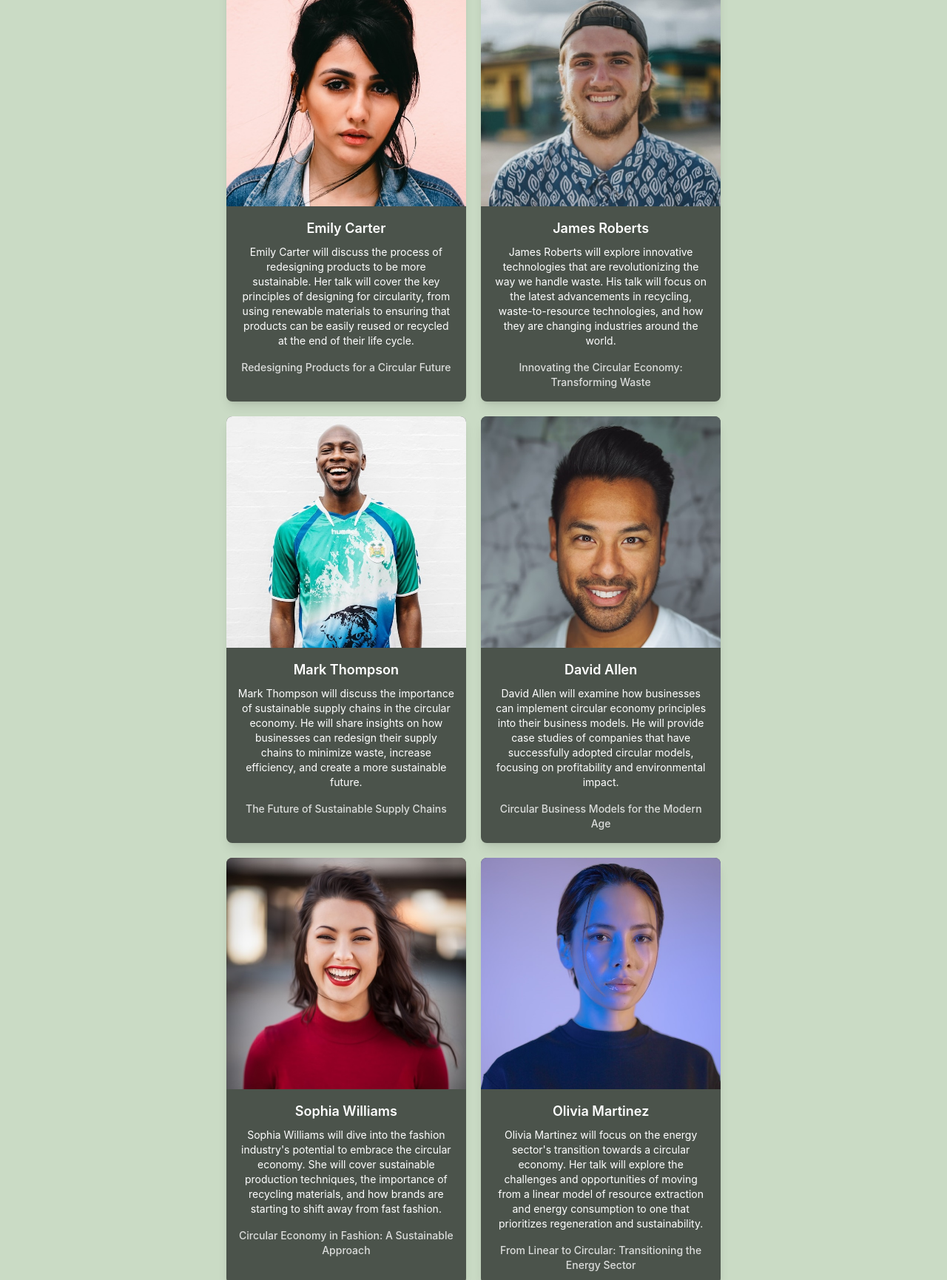
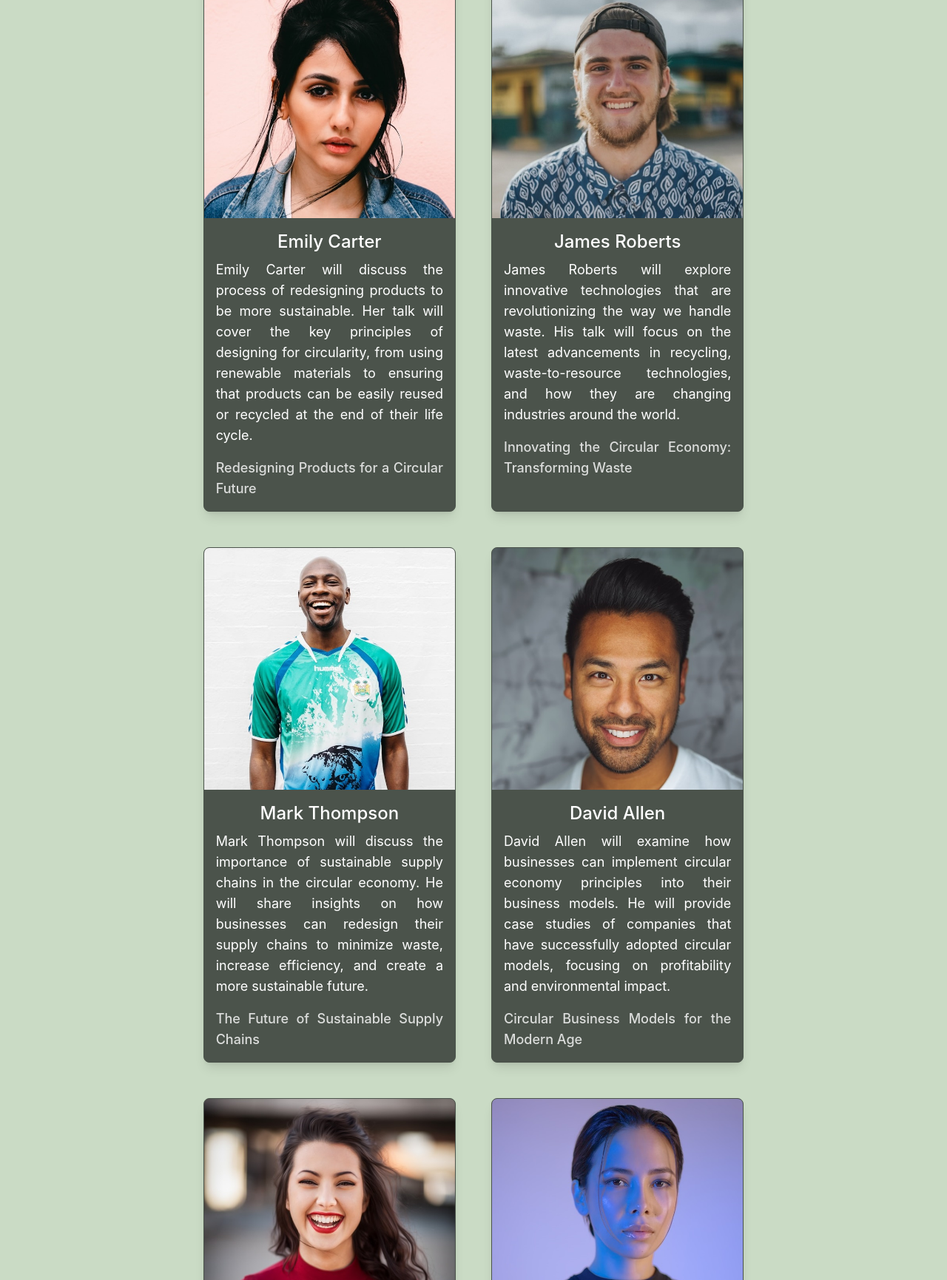
Before and after one commit to gruguuoc/circular-economy-tailwind, a website built with Parcel: page uoc-boilerplate-master/src/speakers.html in a window 1280 px wide. Shown: the part 262-1993 px from the top of the page at 74% size. Built offline with nearby package versions, Linux system fonts and the light colour scheme.

Commit message:
working on speakers page

```diff
--- a/uoc-boilerplate-master/package.json
+++ b/uoc-boilerplate-master/package.json
@@ -47,5 +47,8 @@
     "sass": "^1.89.0",
     "sharp": "^0.33.5",
     "tailwindcss": "^3.4.17"
+  },
+  "dependencies": {
+    "@tailwindcss/container-queries": "^0.1.1"
   }
 }
--- a/uoc-boilerplate-master/src/assets/styles/_variables.scss
+++ b/uoc-boilerplate-master/src/assets/styles/_variables.scss
@@ -6,7 +6,7 @@ $font-family-sans-serif: -apple-system, BlinkMacSystemFont, "Segoe UI", Roboto,
 $font-family-serif: "Georgia", "Times New Roman", serif;
 
 $uoc-corporate: #000078;
-$uoc-masterbrand: #73edff;
-$uoc-bg: color.scale($uoc-masterbrand, $lightness: 70%);
+$uoc-strong-green: #73edff;
+$uoc-bg: color.scale($uoc-strong-green, $lightness: 70%);
 
 $mqMinWidth: 420px;
--- a/uoc-boilerplate-master/src/assets/styles/main.scss
+++ b/uoc-boilerplate-master/src/assets/styles/main.scss
@@ -19,13 +19,22 @@
 // @import "@some-company/some-node-module";
 
 /**
-*
 * Importing Tailwind CSS layers
 */
-
 @tailwind base;
 @tailwind components;
 @tailwind utilities;
+
+/**
+* Importing Google Font Families
+*/
+@import url('https://fonts.googleapis.com/css2?family=Archivo+Black&family=Inter:ital,opsz,wght@0,14..32,100..900;1,14..32,100..900&family=Merriweather:ital,opsz,wght@0,18..144,300..900;1,18..144,300..900&display=swap');
+
+/*
+** Importing Bootstrap Icons
+ * Note: This is totally independent of Bootstrap framework, as required for this PEC.
+*/
+@import url("https://cdn.jsdelivr.net/npm/bootstrap-icons@1.11.3/font/bootstrap-icons.min.css");
 
 /**
  * Import layouts
--- a/uoc-boilerplate-master/src/speakers.html
+++ b/uoc-boilerplate-master/src/speakers.html
@@ -6,92 +6,104 @@
     <link rel="stylesheet" href="./assets/styles/main.scss" />
     <title>UOC Boilerplate</title>
   </head>
-  <body class="bg-primary text-white">
+  <body class="bg-primary text-white text-lg mx-0 px-0">
 
     <!-- Header -->
     <include src="./views/header.html"></include>
 
     <!-- Main content -->
-    <main class="pt-[120px] px-[10%] container-[card-group-container] container-type-inline-size">
-      <h1 class="text-3xl font-bold text-center mb-10">Speakers</h1>
+    <main class="pt-[120px] pb-[20px] px-[10%] container-[card-group-container] container-type-inline-size text-justify">
+      <h1 class="text-5xxl font-extrabold text-center mb-12 font-archivoBlack text-strong-green">Speakers</h1>
 
-      <section class="flex flex-wrap justify-center gap-5">
+      <section class="flex flex-wrap justify-center gap-rem3">
 
-        <article class="w-full sm:w-1/2 lg:w-1/3 max-w-[400px] min-w-[280px] bg-masterBrand rounded-lg shadow-lg overflow-hidden container-[card-container] container-type-inline-size">
+        <article class="w-full sm:w-1/2 lg:w-1/3 max-w-md-460 min-w-[280px] border border-strong-green bg-strong-green rounded-lg shadow-lg overflow-hidden @container/card-container container-type-inline-size">
+          <div class="@[460px]/card-container:flex @[460px]/card-container:justify-center @[460px]/card-container:items-center">
             <img src="./assets/images/persona1.jpg" alt="Emily Carter" class="w-full h-auto object-cover" />
-          <div class="p-4 text-center">
-            <h2 class="text-lg font-semibold mb-2">Emily Carter</h2>
-            <p class="text-sm mb-4">
+            <div class="p-4">
+              <h2 class="font-medium mb-2 text-center text-2xl">Emily Carter</h2>
+              <p class="mb-4">
                 Emily Carter will discuss the process of redesigning products to be more sustainable. Her talk will cover the key principles of designing for circularity, from using renewable materials to ensuring that products can be easily reused or recycled at the end of their life cycle.
               </p>
-            <footer class="text-sm font-medium opacity-80">
+              <footer class="font-medium opacity-80">
                 Redesigning Products for a Circular Future
               </footer>
             </div>
+          </div>
         </article>
 
-        <article class="w-full sm:w-1/2 lg:w-1/3 max-w-[400px] min-w-[280px] bg-masterBrand rounded-lg shadow-lg overflow-hidden container-[card-container] container-type-inline-size">
+        <article class="w-full sm:w-1/2 lg:w-1/3 max-w-md-460 min-w-[280px] border border-strong-green bg-strong-green rounded-lg shadow-lg overflow-hidden @container/card-container container-type-inline-size">
+          <div class="@[460px]/card-container:flex @[460px]/card-container:justify-center @[460px]/card-container:items-center">
             <img src="./assets/images/persona2.jpg" alt="James Roberts" class="w-full h-auto object-cover" />
-          <div class="p-4 text-center">
-            <h2 class="text-lg font-semibold mb-2">James Roberts</h2>
-            <p class="text-sm mb-4">
+            <div class="p-4">
+              <h2 class="font-medium mb-2 text-center text-2xl">James Roberts</h2>
+              <p class="mb-4">
                 James Roberts will explore innovative technologies that are revolutionizing the way we handle waste. His talk will focus on the latest advancements in recycling, waste-to-resource technologies, and how they are changing industries around the world.
               </p>
-            <footer class="text-sm font-medium opacity-80">
+              <footer class="font-medium opacity-80">
                 Innovating the Circular Economy: Transforming Waste
               </footer>
             </div>
+          </div>
         </article>
 
-        <article class="w-full sm:w-1/2 lg:w-1/3 max-w-[400px] min-w-[280px] bg-masterBrand rounded-lg shadow-lg overflow-hidden container-[card-container] container-type-inline-size">
+        <article class="w-full sm:w-1/2 lg:w-1/3 max-w-md-460 min-w-[280px] border border-strong-green bg-strong-green rounded-lg shadow-lg overflow-hidden @container/card-container container-type-inline-size">
+          <div class="@[460px]/card-container:flex @[460px]/card-container:justify-center @[460px]/card-container:items-center">
             <img src="./assets/images/persona3.jpg" alt="Mark Thompson" class="w-full h-auto object-cover" />
-          <div class="p-4 text-center">
-            <h2 class="text-lg font-semibold mb-2">Mark Thompson</h2>
-            <p class="text-sm mb-4">
+            <div class="p-4">
+              <h2 class="font-medium mb-2 text-center text-2xl">Mark Thompson</h2>
+              <p class="mb-4">
                 Mark Thompson will discuss the importance of sustainable supply chains in the circular economy. He will share insights on how businesses can redesign their supply chains to minimize waste, increase efficiency, and create a more sustainable future.
               </p>
-            <footer class="text-sm font-medium opacity-80">
+              <footer class="font-medium opacity-80">
                 The Future of Sustainable Supply Chains
               </footer>
             </div>
+          </div>
         </article>
 
-        <article class="w-full sm:w-1/2 lg:w-1/3 max-w-[400px] min-w-[280px] bg-masterBrand rounded-lg shadow-lg overflow-hidden container-[card-container] container-type-inline-size">
+        <article class="w-full sm:w-1/2 lg:w-1/3 max-w-md-460 min-w-[280px] border border-strong-green bg-strong-green rounded-lg shadow-lg overflow-hidden @container/card-container container-type-inline-size">
+          <div class="@[460px]/card-container:flex @[460px]/card-container:justify-center @[460px]/card-container:items-center">
             <img src="./assets/images/persona4.jpg" alt="David Allen" class="w-full h-auto object-cover" />
-          <div class="p-4 text-center">
-            <h2 class="text-lg font-semibold mb-2">David Allen</h2>
-            <p class="text-sm mb-4">
+            <div class="p-4">
+              <h2 class="font-medium mb-2 text-center text-2xl">David Allen</h2>
+              <p class="mb-4">
                 David Allen will examine how businesses can implement circular economy principles into their business models. He will provide case studies of companies that have successfully adopted circular models, focusing on profitability and environmental impact.
               </p>
-            <footer class="text-sm font-medium opacity-80">
+              <footer class="font-medium opacity-80">
                 Circular Business Models for the Modern Age
               </footer>
             </div>
+          </div>
         </article>
 
-        <article class="w-full sm:w-1/2 lg:w-1/3 max-w-[400px] min-w-[280px] bg-masterBrand rounded-lg shadow-lg overflow-hidden container-[card-container] container-type-inline-size">
+        <article class="w-full sm:w-1/2 lg:w-1/3 max-w-md-460 min-w-[280px] border border-strong-green bg-strong-green rounded-lg shadow-lg overflow-hidden @container/card-container container-type-inline-size">
+          <div class="@[460px]/card-container:flex @[460px]/card-container:justify-center @[460px]/card-container:items-center">
             <img src="./assets/images/persona5.jpg" alt="Sophia Williams" class="w-full h-auto object-cover" />
-          <div class="p-4 text-center">
-            <h2 class="text-lg font-semibold mb-2">Sophia Williams</h2>
-            <p class="text-sm mb-4">
+            <div class="p-4">
+              <h2 class="font-medium mb-2 text-center text-2xl">Sophia Williams</h2>
+              <p class="mb-4">
                 Sophia Williams will dive into the fashion industry's potential to embrace the circular economy. She will cover sustainable production techniques, the importance of recycling materials, and how brands are starting to shift away from fast fashion.
               </p>
-            <footer class="text-sm font-medium opacity-80">
+              <footer class="font-medium opacity-80">
                 Circular Economy in Fashion: A Sustainable Approach
               </footer>
             </div>
+          </div>
         </article>
 
-        <article class="w-full sm:w-1/2 lg:w-1/3 max-w-[400px] min-w-[280px] bg-masterBrand rounded-lg shadow-lg overflow-hidden container-[card-container] container-type-inline-size">
+        <article class="w-full sm:w-1/2 lg:w-1/3 max-w-md-460 min-w-[280px] border border-strong-green bg-strong-green rounded-lg shadow-lg overflow-hidden @container/card-container container-type-inline-size">
+          <div class="@[460px]/card-container:flex @[460px]/card-container:justify-center @[460px]/card-container:items-center">
             <img src="./assets/images/persona6.jpg" alt="Olivia Martinez" class="w-full h-auto object-cover" />
-          <div class="p-4 text-center">
-            <h2 class="text-lg font-semibold mb-2">Olivia Martinez</h2>
-            <p class="text-sm mb-4">
+            <div class="p-4">
+              <h2 class="font-medium mb-2 text-center text-2xl">Olivia Martinez</h2>
+              <p class="mb-4">
                 Olivia Martinez will focus on the energy sector's transition towards a circular economy. Her talk will explore the challenges and opportunities of moving from a linear model of resource extraction and energy consumption to one that prioritizes regeneration and sustainability.
               </p>
-            <footer class="text-sm font-medium opacity-80">
+              <footer class="font-medium opacity-80">
                 From Linear to Circular: Transitioning the Energy Sector
               </footer>
+            </div>
           </div>
         </article>
       </section>
--- a/uoc-boilerplate-master/tailwind.config.js
+++ b/uoc-boilerplate-master/tailwind.config.js
@@ -4,13 +4,29 @@ module.exports = {
   theme: {
     extend: {
       colors: {
-        primary:  '#CADBC5',
-        masterBrand:  '#4B534B'
-      }
+        'primary':  '#CADBC5',
+        'strong-green':  '#4B534B',
+        'light-grey': '#ced4da'
+      },
+      gap: {
+        'rem3': '3rem',
+       },
+       maxWidth: {
+        'md-460': '460px',
+      },
+      fontFamily: {
+        archivoBlack: ['"Archivo Black"', 'sans-serif'],
+      },
+      fontSize: {
+        '3xxl': '2rem',
+        '5xxl': '2.8rem',
+      },
     },
     container: {
       type: 'inline-size',
-    },
+    }
   },
-  plugins: []
+  plugins: [
+    require('@tailwindcss/container-queries'),
+  ]
 }
```
Also changed, not shown: uoc-boilerplate-master/src/views/footer.html (+11 -10 lines), uoc-boilerplate-master/src/views/header.html (+3 -3 lines), 1 other file. Lines whose indentation alone changed are shown as unchanged.
